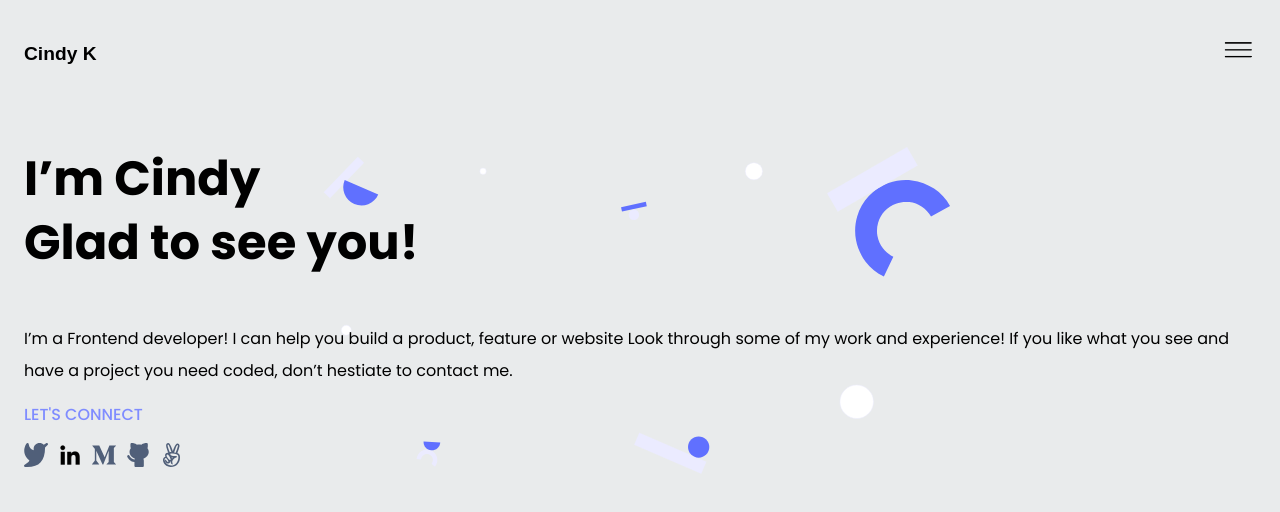
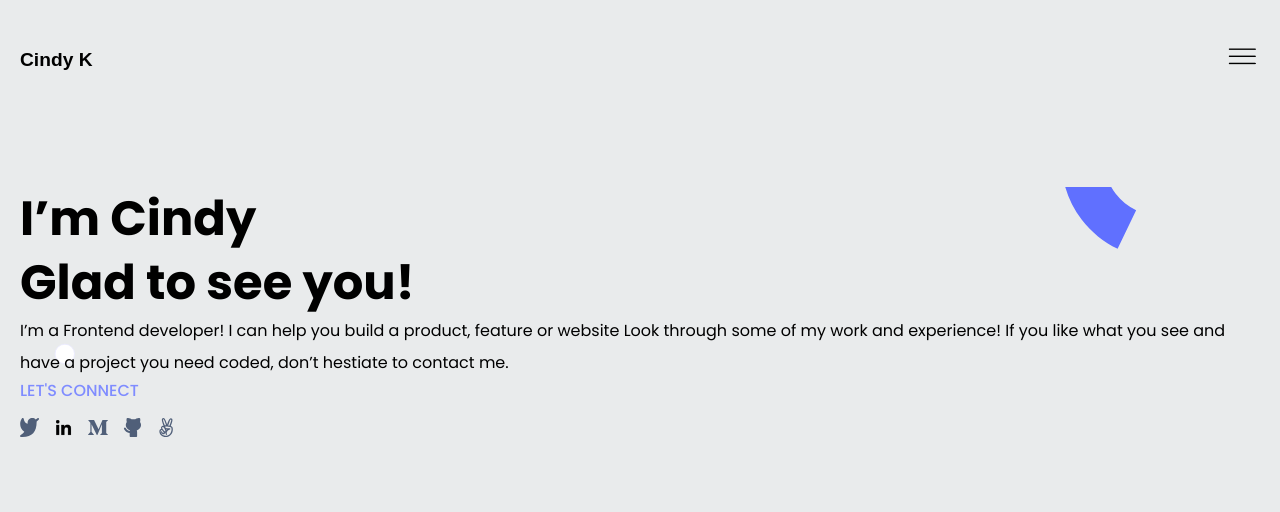
Before and after one commit to cindykandie/portfolio, a plain HTML site: page index.html in a window 1280 px wide. Drawn offline with Linux system fonts and the light colour scheme; a script that the page names is missing; a web font is replaced by a local one.

Commit message:
added new images and CSS grid to the body

```diff
--- a/styles.css
+++ b/styles.css
@@ -1,52 +1,50 @@
+* {
+  margin: 0;
+  padding: 0;
+  box-sizing: border-box;
+}
+
 body {
-  font-family: 'Poppins', sans-serif;
-  background-color: #e9ebec;
-  min-height: 100vh;
-  padding: 1rem;
+  display: grid;
+  grid-template-columns: auto;
+  gap: 3.5rem 0.8rem;
+  font-family: "Poppins", sans-serif;
+  background-color: rgb(233, 235, 236);
+  padding: 20px;
 }
 
 header {
-  display: -webkit-box;
-  display: -ms-flexbox;
   display: flex;
-  -webkit-box-align: center;
-  -ms-flex-align: center;
   align-items: center;
-  -webkit-box-pack: justify;
-  -ms-flex-pack: justify;
   justify-content: space-between;
-  padding: 0 0 15px;
+  margin: 20px 0 50px;
+  max-height: 150px;
 }
-
 header div.logo {
   font-size: 1.2rem;
-  font-family: 'BhuTuka Expanded One', sans-serif;
+  font-family: "BhuTuka Expanded One", sans-serif;
   font-weight: 800;
 }
-
 header nav img {
   width: 2.1rem;
 }
 
 section.intro_section {
   background-image: url(./assets/headerbg.svg);
-  background-repeat: repeat;
-  background-size: 100% 100%;
-  height: 100%;
+  background-repeat: repeat(1);
+  background-size: cover;
+  background-position: 100%;
 }
-
 section.intro_section article h1 {
   font-size: 3rem;
   font-weight: 700;
   line-height: 4rem;
 }
-
 section.intro_section article p {
   font-weight: 400;
   line-height: 2rem;
   font-size: 1rem;
 }
-
 section.intro_section div.contact-me h2 {
   text-transform: uppercase;
   color: #7f8cff;
@@ -54,18 +52,15 @@ section.intro_section div.contact-me h2 {
   font-weight: 500;
   font-size: 1rem;
   line-height: 1.5rem;
+  margin-bottom: 15px;
 }
-
 section.intro_section div.contact-me ul.socials {
-  display: -webkit-box;
-  display: -ms-flexbox;
   display: flex;
-  gap: 10px;
+  gap: 15px;
   list-style: none;
   padding: 0;
 }
-
 section.intro_section div.contact-me ul.socials li a img {
-  width: 1.5rem;
-  height: 1.5rem;
-}
+  width: 1.2rem;
+  height: 1.2rem;
+}/*# sourceMappingURL=styles.css.map */
```
Also changed, not shown: index.html (+1 -0 lines), assets/multi.png (added), assets/multi2.svg (added), assets/tonic.png (added), assets/tonic2.svg (added).
